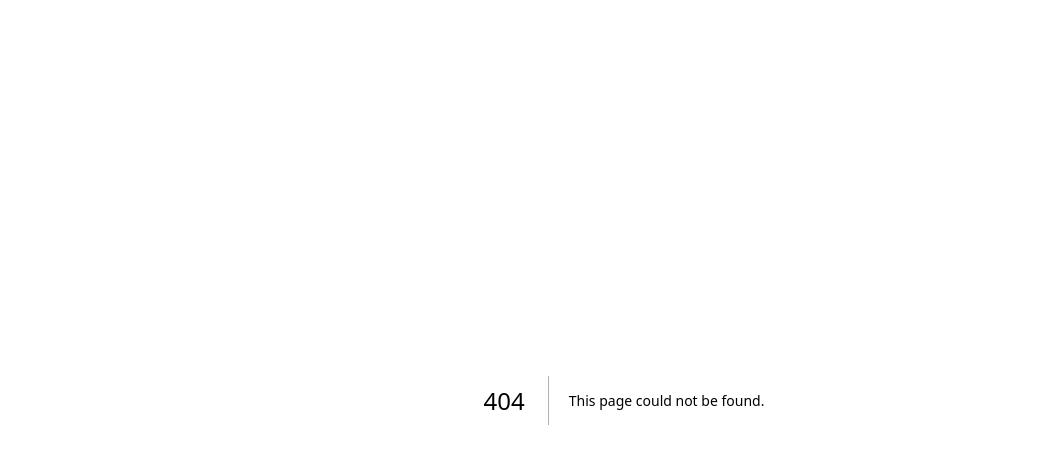
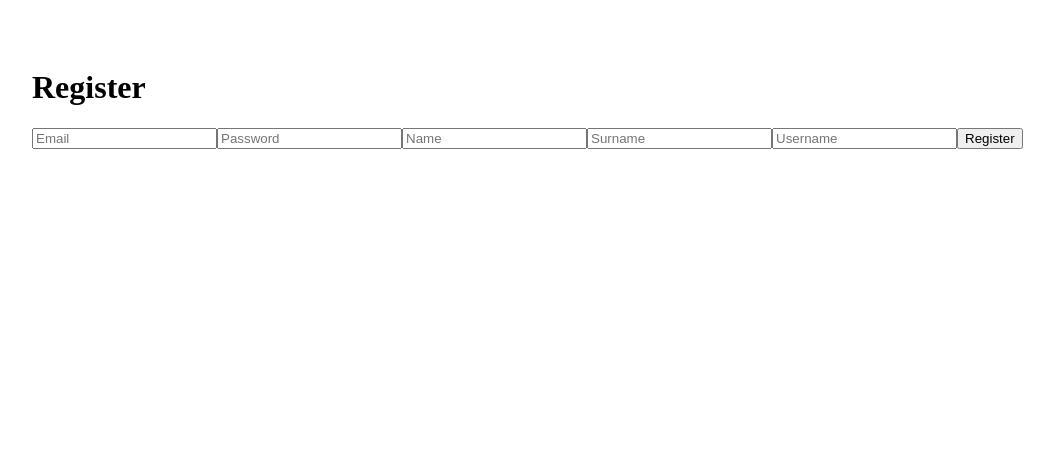
Before and after one commit to akbar-kzmv/Hackaton---Queue-Solver, a Next.js app: page /register in a window 1280 px wide. Before the commit this address had no page. Shown: the top 464 px of the page, without its empty margins (16-1070 px from the left). Built offline with nearby package versions, Linux system fonts and the light colour scheme.

Commit message:
Create page.tsx

```diff
--- /dev/null
+++ b/app/register/page.tsx
@@ -0,0 +1,76 @@
+"use client"
+
+import { useState } from "react"
+import { supabase } from "@/lib/supabase"
+
+
+export default function RegisterPage() {
+  const [email, setEmail] = useState("")
+  const [password, setPassword] = useState("")
+  const [name, setName] = useState("")
+  const [surname, setSurname] = useState("")
+  const [username, setUsername] = useState("")
+  const [message, setMessage] = useState("")
+  const [loading, setLoading] = useState(false)
+
+  const handleRegister = async () => {
+    setLoading(true)
+    setMessage("")
+
+    const { data, error } = await supabase.auth.signUp({
+      email,
+      password,
+    })
+
+    if (error) {
+      setMessage(error.message)
+      setLoading(false)
+      return
+    }
+
+    const user = data.user
+
+    if (!user) {
+      setMessage("User creation failed")
+      setLoading(false)
+      return
+    }
+
+
+    const { error: insertError } = await supabase
+      .from("users")
+      .insert({
+        auth_id: user.id,   // uuid
+        name,
+        surname,
+        username,
+      })
+
+    if (insertError) {
+      setMessage(insertError.message)
+      setLoading(false)
+      return
+    }
+
+    setMessage("Registration successful 🎉")
+    setLoading(false)
+  }
+
+  return (
+    <div style={{ padding: 40 }}>
+      <h1>Register</h1>
+
+      <input placeholder="Email" value={email} onChange={e => setEmail(e.target.value)} />
+      <input placeholder="Password" type="password" value={password} onChange={e => setPassword(e.target.value)} />
+      <input placeholder="Name" value={name} onChange={e => setName(e.target.value)} />
+      <input placeholder="Surname" value={surname} onChange={e => setSurname(e.target.value)} />
+      <input placeholder="Username" value={username} onChange={e => setUsername(e.target.value)} />
+
+      <button onClick={handleRegister} disabled={loading}>
+        {loading ? "Loading..." : "Register"}
+      </button>
+
+      {message && <p>{message}</p>}
+    </div>
+  )
+}
```
